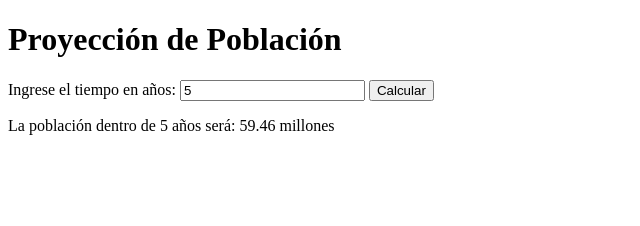
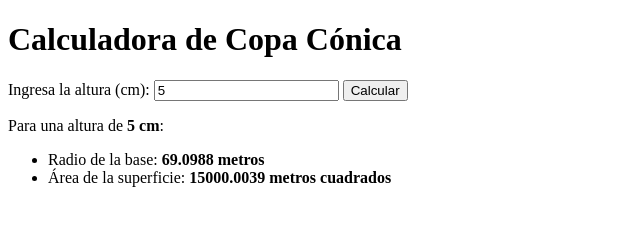
Before and after one commit to euridicepkzs/defensa, a plain HTML site: page index.html in a window 1280 px wide. Both pictures are taken after typing "5" into the empty fields and a click on the button "Calcular". Shown: the whole page, without its empty margins (0-640 px from the left). Drawn offline with Linux system fonts and the light colour scheme.

Commit message:
Add files via upload

```diff
--- a/index.html
+++ b/index.html
@@ -1,33 +1,48 @@
-
 <!DOCTYPE html>
 <html lang="es">
 <head>
     <meta charset="UTF-8">
     <meta name="viewport" content="width=device-width, initial-scale=1.0">
-    <title>Proyección de Población</title>
+    <title>Calculadora de Copa Cónica</title>
     <script>
-        function calcularPoblacion() {
-            // Datos iniciales
-            const P0 = 50e6; // Población inicial
-            const d = 20;    // Tiempo en el que la población se duplica
+        function calcularCopaConica() {
+            // Obtener la altura ingresada por el usuario y convertir a metros
+            let h_cm = parseFloat(document.getElementById("altura").value);
+            if (isNaN(h_cm) || h_cm <= 0) {
+                alert("Por favor, ingresa una altura válida.");
+                return;
+            }
+            let h = h_cm / 100; // convertir cm a metros
 
-            // Obtener el valor del tiempo ingresado por el usuario
-            const tiempoSeleccionado = parseFloat(document.getElementById('tiempoSeleccionado').value);
+            // Volumen del cono en metros cúbicos
+            const V = 250;
 
-            // Calcular la población para el tiempo ingresado por el usuario
-            const P = P0 * Math.pow(2, tiempoSeleccionado / d);
+            // Calcular el radio
+            let r = Math.sqrt((3 * V) / (Math.PI * h));
 
-            // Mostrar el resultado correspondiente
-            document.getElementById('resultado').innerText = `La población dentro de ${tiempoSeleccionado} años será: ${(P / 1e6).toFixed(2)} millones`;
+            // Calcular el área de la superficie
+            let S = Math.PI * r * Math.sqrt(r * r + h * h);
+
+            // Crear un nuevo elemento de resultado
+            let resultado = document.createElement("div");
+            resultado.innerHTML = `
+                <p>Para una altura de <strong>${h_cm} cm</strong>:</p>
+                <ul>
+                    <li>Radio de la base: <strong>${r.toFixed(4)} metros</strong></li>
+                    <li>Área de la superficie: <strong>${S.toFixed(4)} metros cuadrados</strong></li>
+                </ul>
+            `;
+
+            // Añadir el nuevo resultado al contenedor de resultados
+            document.getElementById("resultados").appendChild(resultado);
         }
     </script>
 </head>
 <body>
-    <h1>Proyección de Población</h1>
-    <label for="tiempoSeleccionado">Ingrese el tiempo en años:</label>
-    <input type="number" id="tiempoSeleccionado" placeholder="Ej: 5">
-    <button onclick="calcularPoblacion()">Calcular</button>
-
-    <p id="resultado"></p>
+    <h1>Calculadora de Copa Cónica</h1>
+    <label for="altura">Ingresa la altura (cm):</label>
+    <input type="number" id="altura" name="altura" step="0.01" required>
+    <button onclick="calcularCopaConica()">Calcular</button>
+    <div id="resultados"></div>
 </body>
 </html>
```
